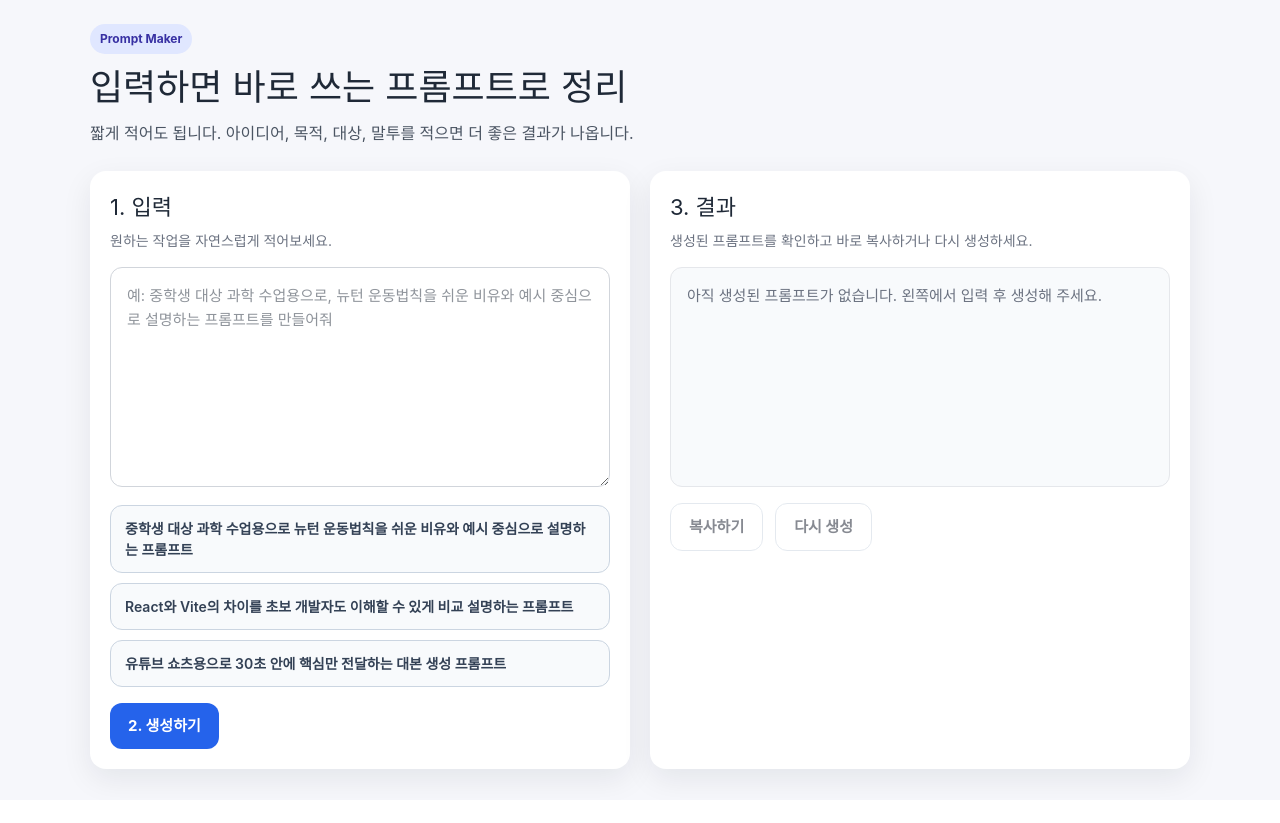
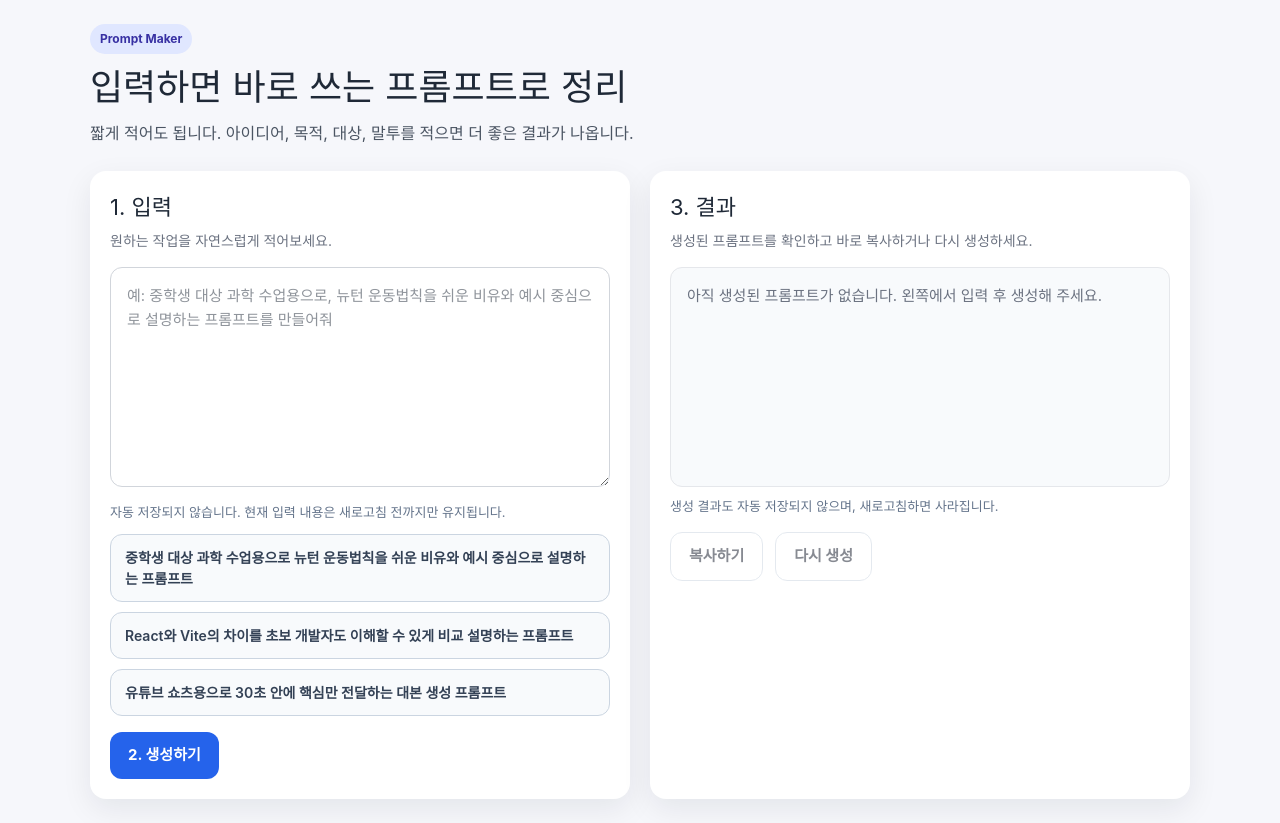
Before and after one commit to guswoths/prompt-maker, a React (Vite) app: page / in a window 1280 px wide. Before the commit the page ends 800 px from the top, so only its background shows below. Built offline with nearby package versions, Linux system fonts and the light colour scheme.

Commit message:
Add session-only UX note without auto-save

```diff
--- a/src/App.jsx
+++ b/src/App.jsx
@@ -119,6 +119,10 @@ function App() {
               style={styles.textarea}
             />
 
+            <p style={styles.sessionNote}>
+              자동 저장되지 않습니다. 현재 입력 내용은 새로고침 전까지만 유지됩니다.
+            </p>
+
             <div style={styles.examplesWrap}>
               {examplePrompts.map((exampleText, index) => (
                 <button
@@ -171,6 +175,10 @@ function App() {
                 </p>
               )}
             </div>
+
+            <p style={styles.sessionNote}>
+              생성 결과도 자동 저장되지 않으며, 새로고침하면 사라집니다.
+            </p>
 
             <div
               style={{
@@ -293,6 +301,13 @@ const styles = {
     outline: "none",
     boxSizing: "border-box"
   },
+  sessionNote: {
+    marginTop: "10px",
+    marginBottom: 0,
+    color: "#64748b",
+    fontSize: "13px",
+    lineHeight: 1.5
+  },
   examplesWrap: {
     display: "flex",
     flexDirection: "column",
```
